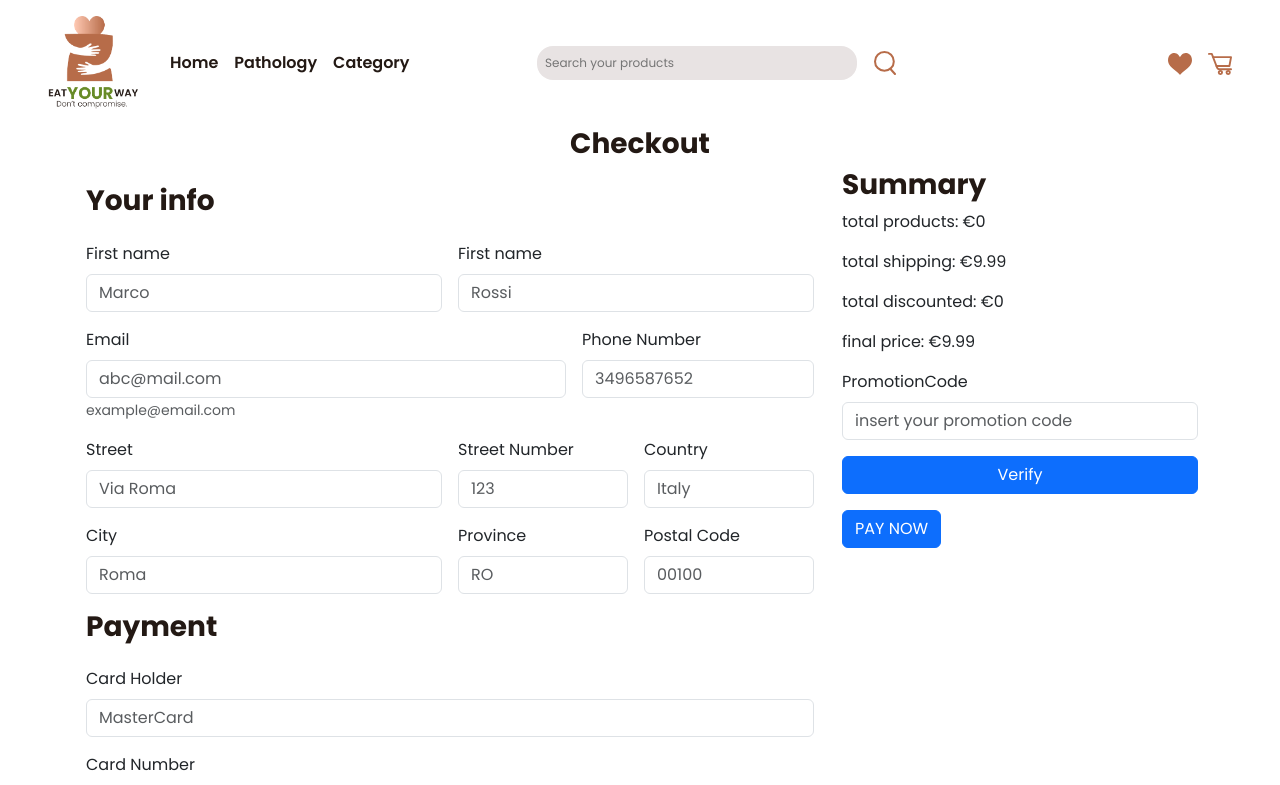
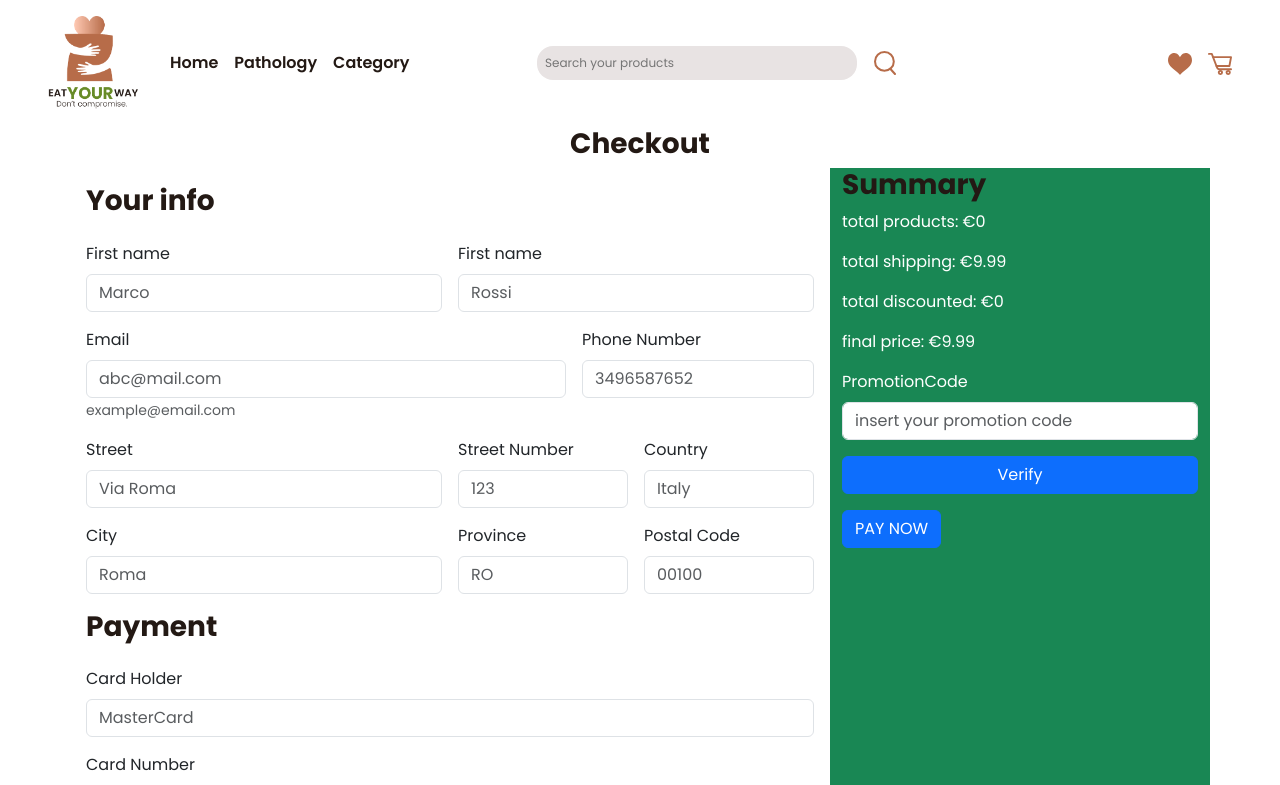
Before and after one commit to GiuseppeColucci95/project-work-team3, a React (Vite) app in the folder FRONTEND/: page /checkout in a window 1280 px wide. Shown: the top 785 px of the page. Built offline with nearby package versions, Linux system fonts and the light colour scheme.

Commit message:
fix: hover checkout col

```diff
--- a/FRONTEND/src/pages/Checkout.jsx
+++ b/FRONTEND/src/pages/Checkout.jsx
@@ -200,7 +200,7 @@ export default function Checkout() {
         <section className="checkout">
           <h3 className="text-center">Checkout</h3>
           <div className="row">
-            <div className="col col-8 p-3">
+            <div className="col-8 p-3">
 
               <form className="row g-3 noValidate" onSubmit={formSubmit} >
 
@@ -389,7 +389,7 @@ export default function Checkout() {
             </div>
 
 
-            <div className="col col-4">
+            <div className="col-4 bg-success text-white">
               <section>
                 <h3>Summary</h3>
                 <div className="summayDetails">
```
